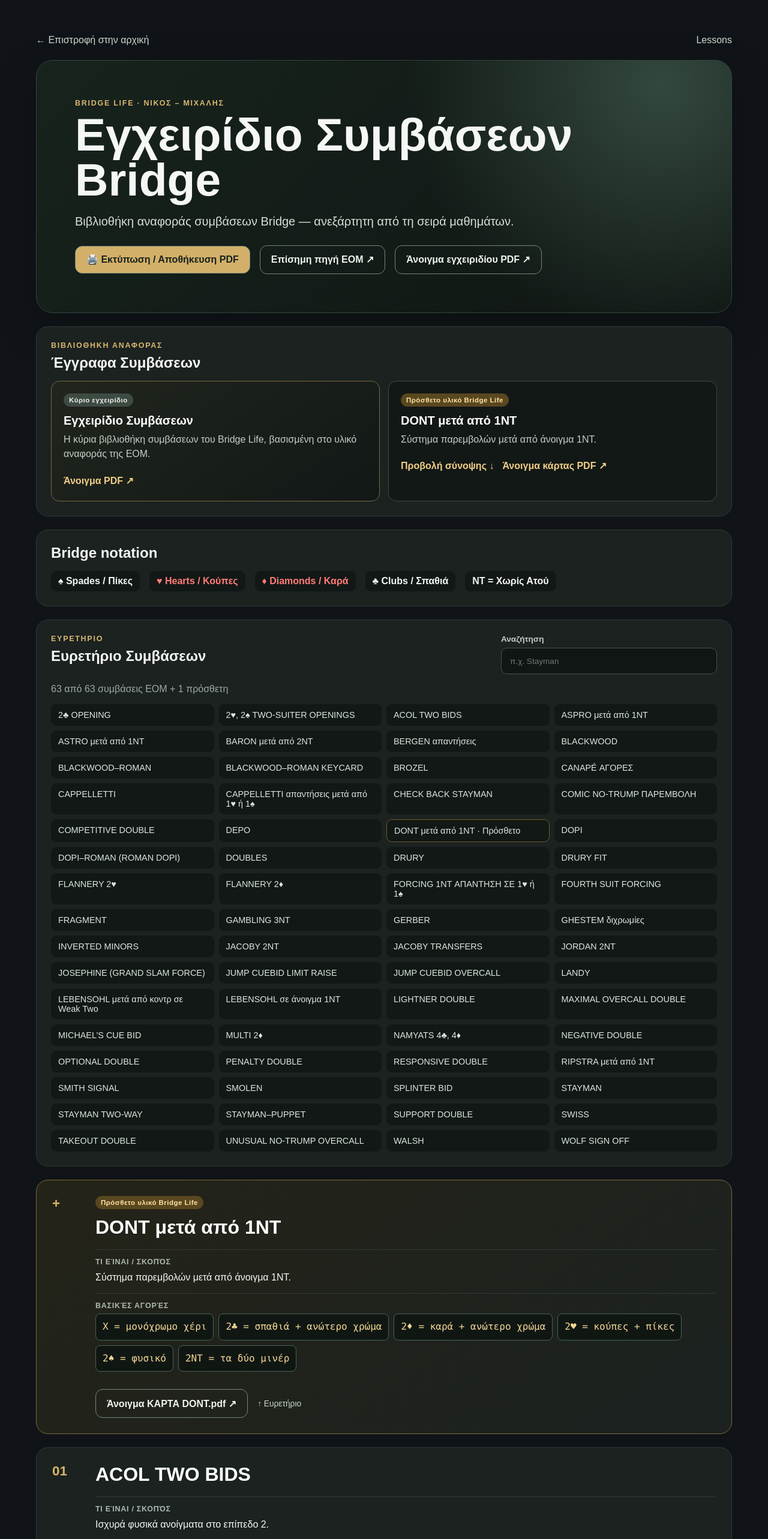
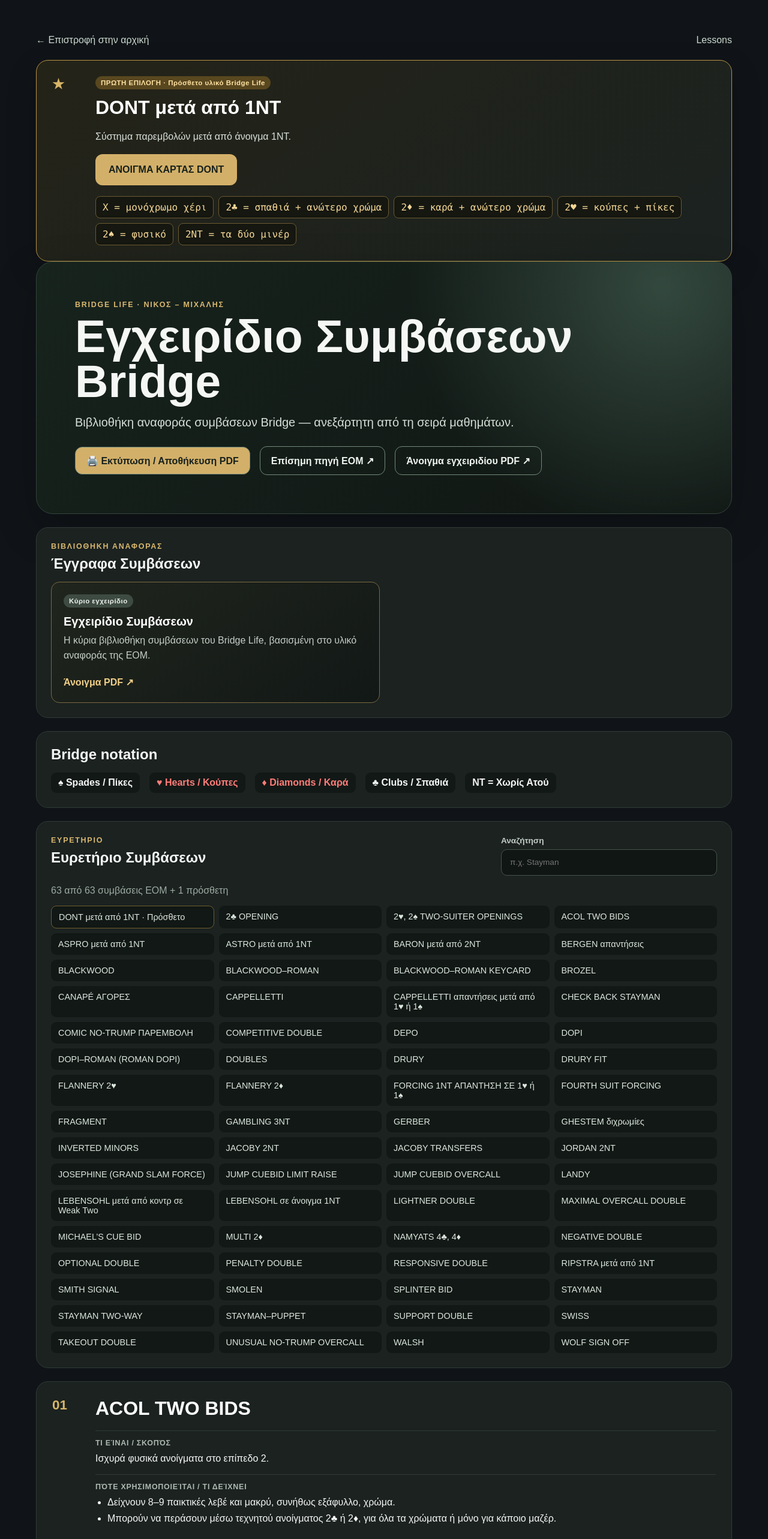
Before and after one commit to nick1stef2/bridge-life, a React (Vite) app: page /conventions in a window 1280 px wide. Shown: the top 2566 px of the page at 60% size. Built offline with nearby package versions, Linux system fonts and the light colour scheme.

Commit message:
Feature DONT convention for quick access

```diff
--- a/src/pages/Conventions.css
+++ b/src/pages/Conventions.css
@@ -77,6 +77,22 @@
 .supplemental-convention .convention-content h2 { margin-top: 12px; }
 .supplemental-actions { display: flex; align-items: center; flex-wrap: wrap; gap: 16px; margin-top: 16px; }
 .supplemental-actions .back-to-index { margin-top: 0; }
+.featured-dont { border-color: #b99243; box-shadow: 0 18px 50px rgb(0 0 0 / 20%); }
+.featured-dont-description { margin: 0 0 16px; color: #d8e0da; line-height: 1.55; }
+.dont-card-button {
+  display: inline-flex;
+  align-items: center;
+  justify-content: center;
+  min-height: 52px;
+  padding: 0 22px;
+  border-radius: 12px;
+  background: #d3b069;
+  color: #17211c;
+  font-weight: 900;
+  text-decoration: none;
+}
+.featured-dont-bids { display: flex; flex-wrap: wrap; gap: 8px; margin-top: 18px; }
+.featured-dont-bids code { max-width: 100%; padding: 8px 11px; border: 1px solid #6b5931; border-radius: 8px; background: #151710; color: #f5d797; font-family: ui-monospace, Consolas, monospace; white-space: normal; }
 
 .index-heading-row { justify-content: space-between; align-items: end; }
 .conventions-search { width: min(360px, 100%); color: #c5cdc8; font-size: .85rem; }
@@ -114,6 +130,7 @@
   .notation-grid span { width: 100%; }
   .resource-grid { grid-template-columns: 1fr; }
   .print-button, .source-button { width: 100%; justify-content: center; }
+  .dont-card-button { width: 100%; min-height: 56px; padding: 0 12px; box-sizing: border-box; text-align: center; }
 }
 
 @page { size: A4 portrait; margin: 15mm 14mm 17mm; }
--- a/src/pages/Conventions.jsx
+++ b/src/pages/Conventions.jsx
@@ -36,9 +36,11 @@
   ].join(" ")).includes(needle);
 
   const indexItems = [
-    ...visibleConventions.map((convention) => ({ id: convention.id, name: convention.name })),
     ...(showDont ? [{ id: dontConvention.id, name: dontConvention.title, supplemental: true }] : []),
-  ].sort((a, b) => a.name.localeCompare(b.name, "el", { sensitivity: "base" }));
+    ...visibleConventions
+      .map((convention) => ({ id: convention.id, name: convention.name }))
+      .sort((a, b) => a.name.localeCompare(b.name, "el", { sensitivity: "base" })),
+  ];
 
   return (
     <main className="conventions-page">
@@ -46,6 +48,28 @@
         <Link to="/">← Επιστροφή στην αρχική</Link>
         <Link to="/lessons">Lessons</Link>
       </nav>
+
+      {showDont && (
+        <article className="convention-card supplemental-convention featured-dont" id={dontConvention.id}>
+          <div className="convention-number">★</div>
+          <div className="convention-content">
+            <span className="resource-badge resource-badge-extra">ΠΡΩΤΗ ΕΠΙΛΟΓΗ · {dontConvention.label}</span>
+            <h2>{dontConvention.title}</h2>
+            <p className="featured-dont-description">{dontConvention.description}</p>
+            <a
+              href={dontConvention.pdf}
+              target="_blank"
+              rel="noreferrer"
+              className="dont-card-button"
+            >
+              ΑΝΟΙΓΜΑ ΚΑΡΤΑΣ DONT
+            </a>
+            <div className="featured-dont-bids" aria-label="Βασικές αγορές DONT">
+              {dontConvention.bids.map((bid) => <code key={bid}>{bid}</code>)}
+            </div>
+          </div>
+        </article>
+      )}
 
       <header className="conventions-hero">
         <p className="conventions-kicker">BRIDGE LIFE · ΝΙΚΟΣ – ΜΙΧΑΛΗΣ</p>
@@ -75,13 +99,6 @@
             <h3>{conventionsResources.manual.title}</h3>
             <p>{conventionsResources.manual.description}</p>
             <a href={conventionsResources.manual.pdf} target="_blank" rel="noreferrer">Άνοιγμα PDF ↗</a>
-          </article>
-          <article className="resource-card" id={`${dontConvention.id}-resource`}>
-            <span className="resource-badge resource-badge-extra">{dontConvention.label}</span>
-            <h3>{dontConvention.title}</h3>
-            <p>{dontConvention.description}</p>
-            <a href={`#${dontConvention.id}`}>Προβολή σύνοψης ↓</a>
-            <a href={dontConvention.pdf} target="_blank" rel="noreferrer">Άνοιγμα κάρτας PDF ↗</a>
           </article>
         </div>
       </section>
@@ -127,32 +144,6 @@
           ))}
         </div>
       </section>
-
-      {showDont && (
-        <article className="convention-card supplemental-convention" id={dontConvention.id}>
-          <div className="convention-number">+</div>
-          <div className="convention-content">
-            <span className="resource-badge resource-badge-extra">{dontConvention.label}</span>
-            <h2>{dontConvention.title}</h2>
-            <dl>
-              <div>
-                <dt>Τι είναι / Σκοπός</dt>
-                <dd>{dontConvention.description}</dd>
-              </div>
-              <div>
-                <dt>Βασικές αγορές</dt>
-                <dd className="bidding-sequences">
-                  {dontConvention.bids.map((bid) => <code key={bid}>{bid}</code>)}
-                </dd>
-              </div>
-            </dl>
-            <div className="supplemental-actions">
-              <a href={dontConvention.pdf} target="_blank" rel="noreferrer" className="source-button">Άνοιγμα ΚΑΡΤΑ DONT.pdf ↗</a>
-              <a href="#index-title" className="back-to-index">↑ Ευρετήριο</a>
-            </div>
-          </div>
-        </article>
-      )}
 
       <section className="conventions-list" aria-label="Περιγραφές συμβάσεων">
         {visibleConventions.map((convention, index) => (
```
